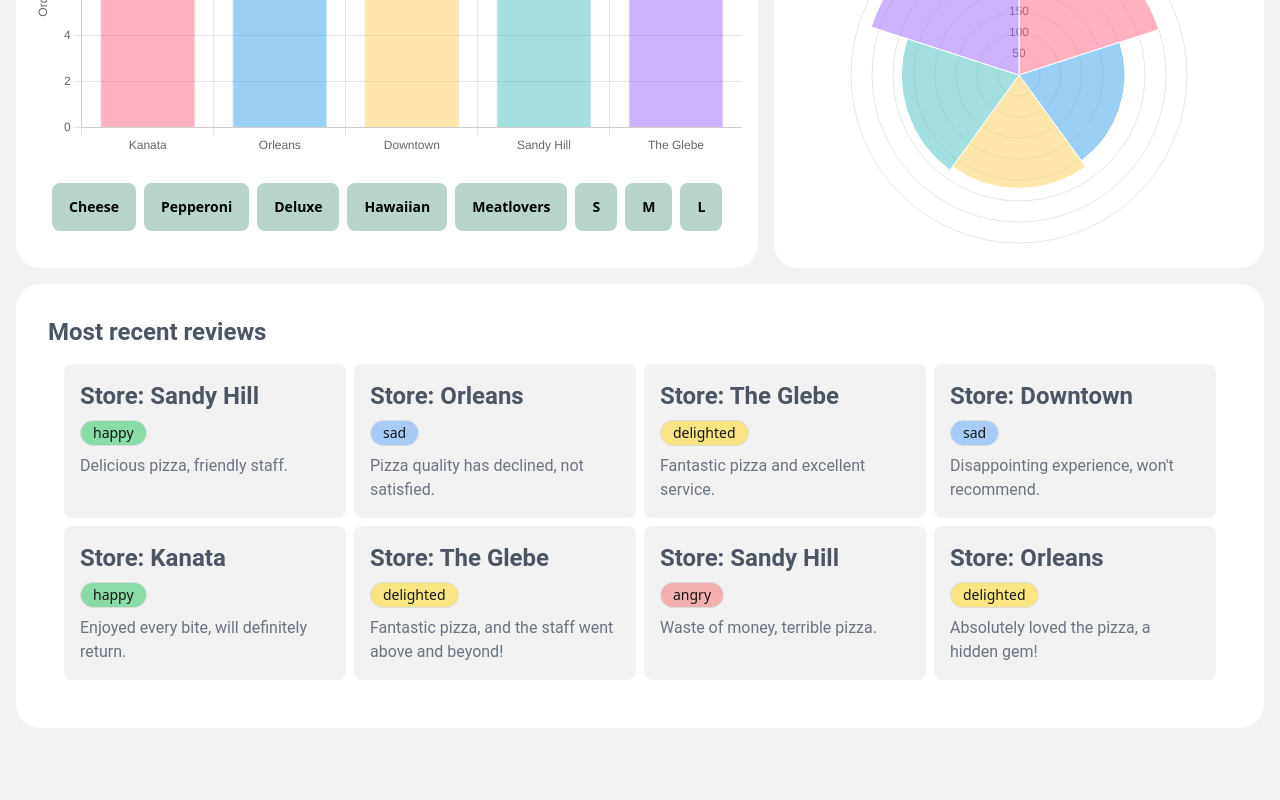
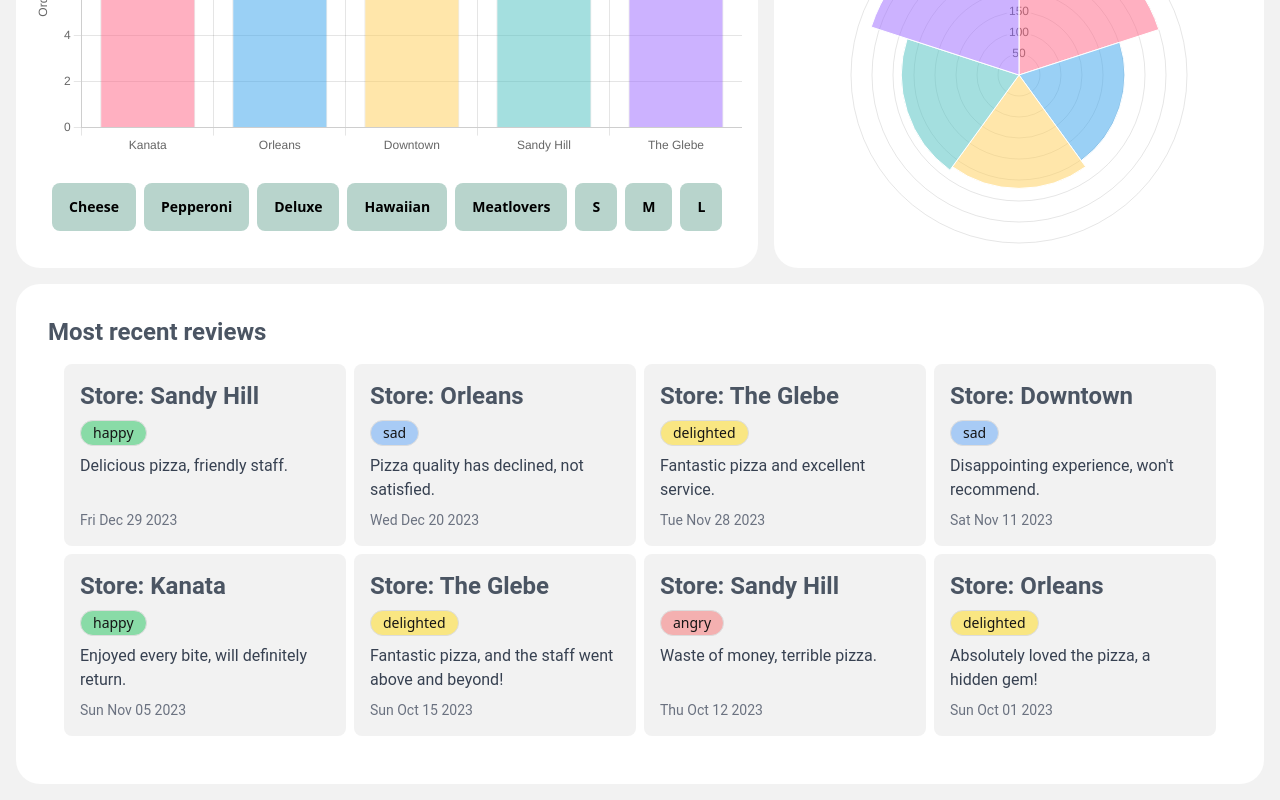
Before and after one commit to vasiltop/a-slice-of-pi, a React (Vite) app: page / in a window 1280 px wide. Shown: the part 887-1687 px from the top of the page. Before the commit the page ends 1631 px from the top, so only its background shows below. Built offline with nearby package versions, Linux system fonts and the light colour scheme.

Commit message:
feat: add dates to reviews

```diff
--- a/src/components/RecentReviews.tsx
+++ b/src/components/RecentReviews.tsx
@@ -34,7 +34,12 @@ export default function RecentReviews() {
 								{review.sentiment}
 							</div>
 
-							<p className="text-gray-500"> {review.message} </p>
+							<p className="text-gray-700 flex-1"> {review.message} </p>
+
+							<p className=" text-sm text-gray-500">
+								{' '}
+								{new Date(review.date).toDateString()}
+							</p>
 						</div>
 					);
 				})}
```
